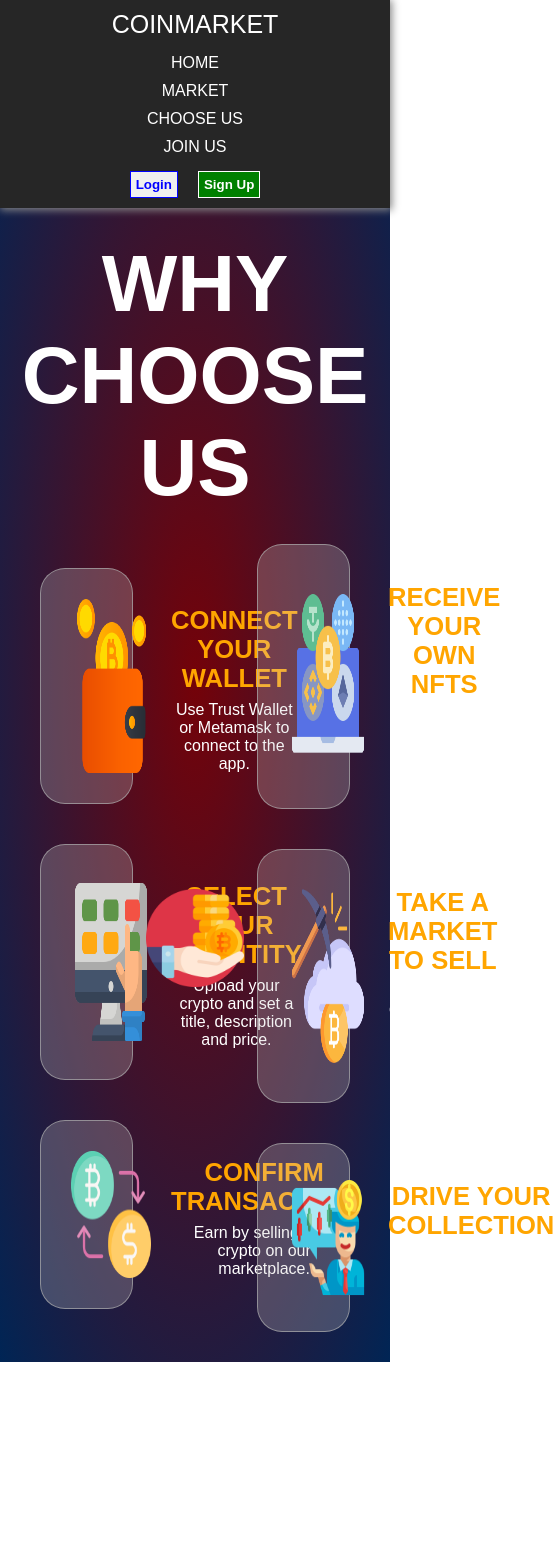
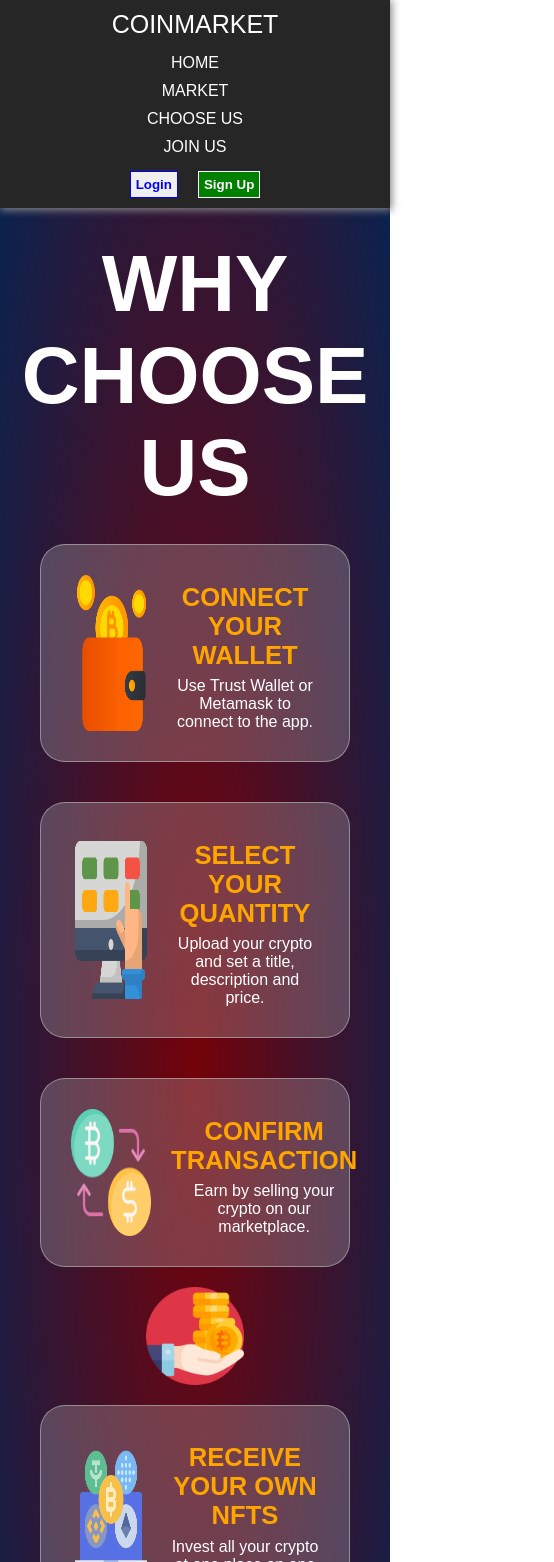
Before and after one commit to DarkieLee/coin_app, a React (Vite) app: page /chooseus in a window 390 px wide. Shown: the top 1562 px of the page, 554 px wide, since content can reach past the window. Before the commit the page ends 1362 px from the top, so only its background shows below. Built offline with nearby package versions, Linux system fonts and the light colour scheme.

Commit message:
modify styles for choose us

```diff
--- a/src/styles/chooseus_styles.css
+++ b/src/styles/chooseus_styles.css
@@ -63,3 +63,14 @@ h2 {
     text-align: center;
     margin: 7.5px 0;
 }
+
+@media (max-width: 900px) {
+    .reasons-table {
+        justify-content: center;
+        align-items: center;
+        flex-direction: column;
+    }
+    .left-column, .center-image, .right-column, .reason {
+        width: 100%;
+    }
+}
```
